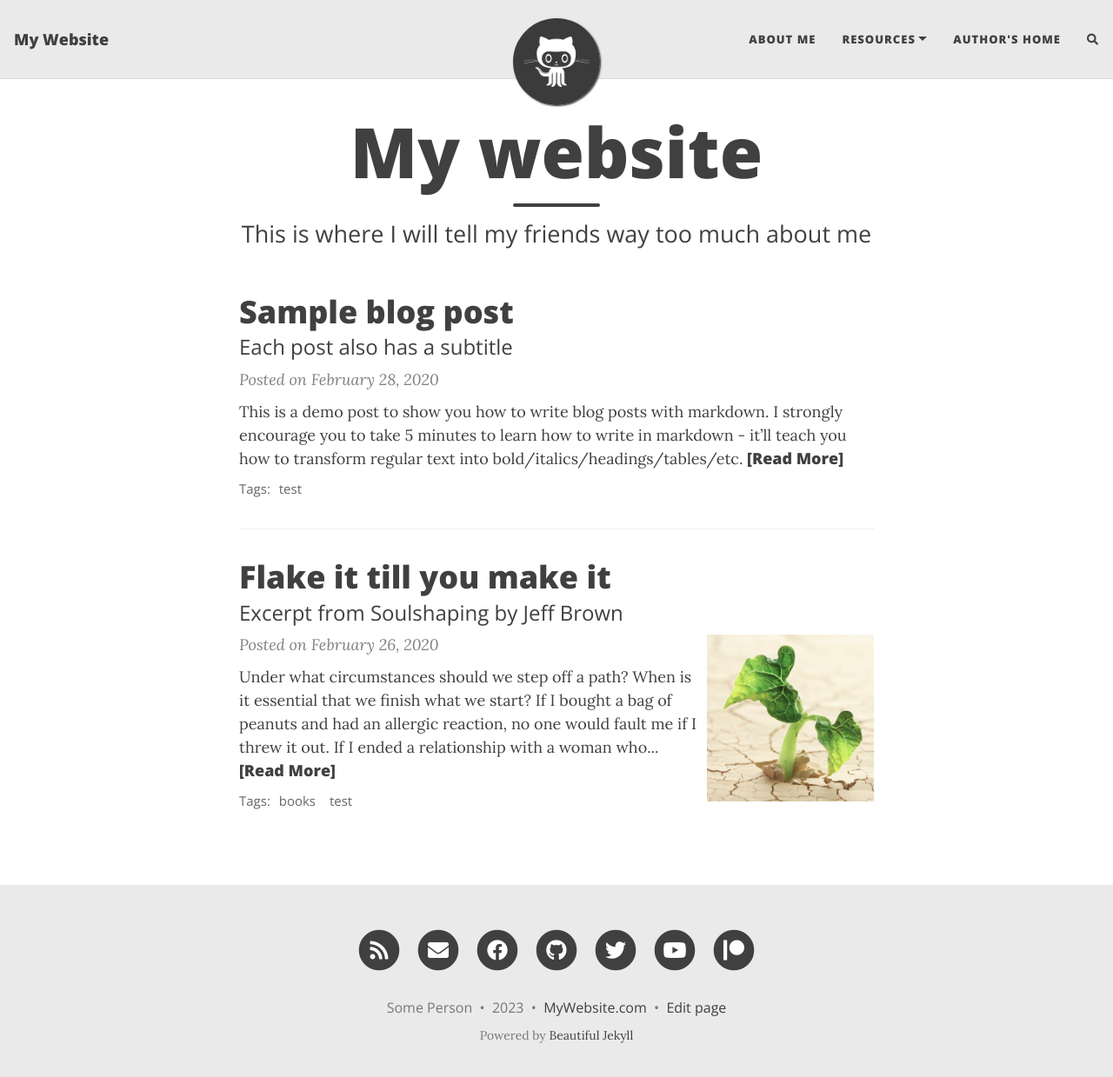
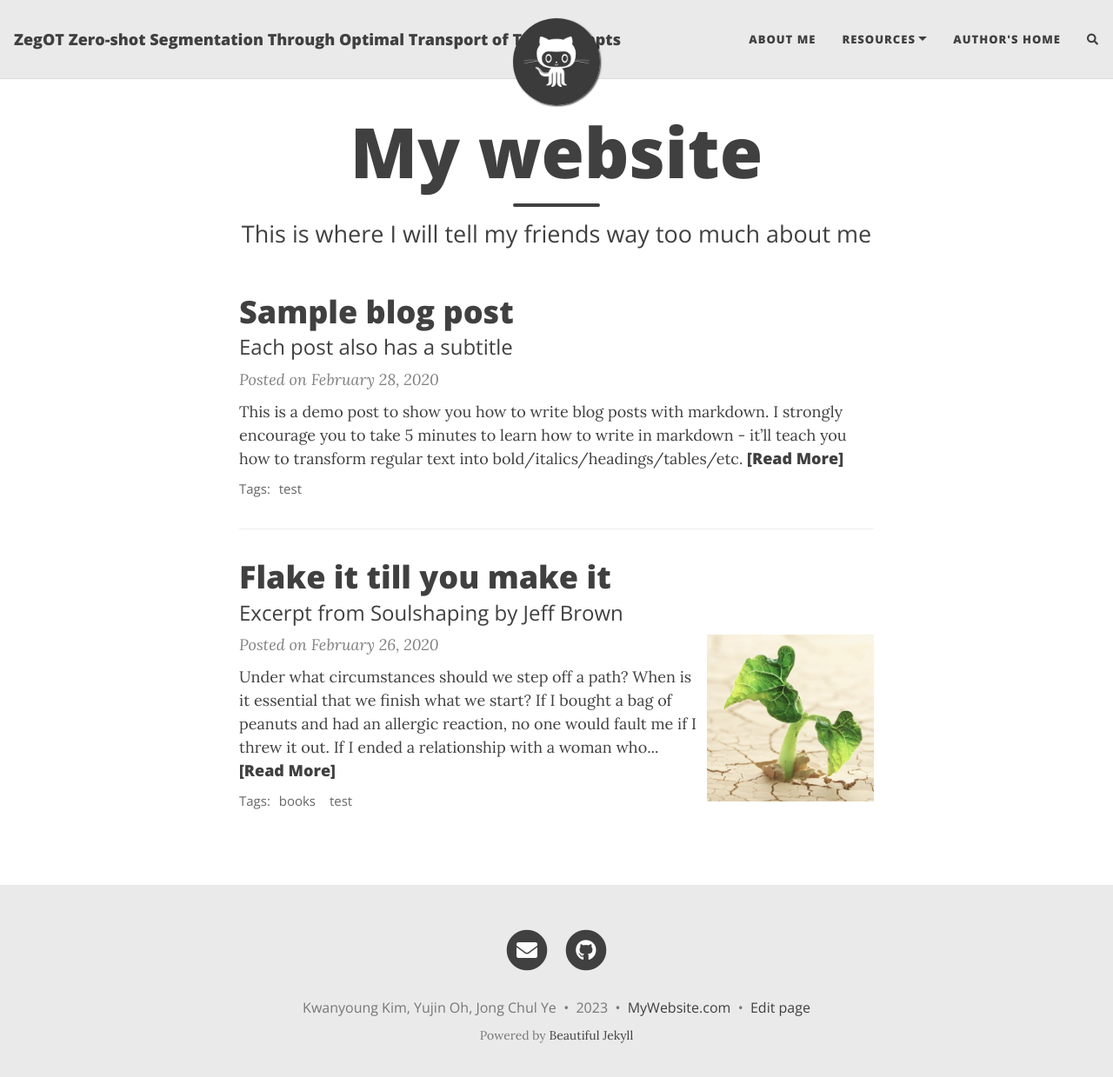
Before and after one commit to cubeyoung/cubeyoung.github.io, a Jekyll site: the page built from index.html, in a window 1280 px wide and 1252 px high. Shown: the top 1239 px of the window at 87% size. Built offline with Jekyll 4.4.1, drawn with Linux system fonts in a browser that asks for light colours; nearby versions of some CDN libraries; the list of posts is cut into pages by our own code; comment, search, counter and statistics services are not loaded; some of the changed lines change nothing that is shown.

Commit message:
chang of title

```diff
--- a/_config.yml
+++ b/_config.yml
@@ -10,10 +10,10 @@
 ############################
 
 # Name of website
-title: My Website
+title: ZegOT Zero-shot Segmentation Through Optimal Transport of Text Prompts
 
 # Your name to show in the footer
-author: Some Person
+author: Kwanyoung Kim, Yujin Oh, Jong Chul Ye
 
 ###############################################
 # --- List of links in the navigation bar --- #
@@ -49,13 +49,13 @@ round-avatar: true
 # Select the social network links that you want to show in the footer.
 # Uncomment the links you want to show and add your information to each one.
 social-network-links:
-  email: "someone@example.com"
-  rss: true  # remove this line if you don't want to show an RSS link at the bottom
-  facebook: deanattali
-  github: daattali
-  twitter: daattali
-  patreon: DeanAttali
-  youtube: c/daattali
+  email: "cubeyoung@kaist.ac.kr"
+#  rss: true  # remove this line if you don't want to show an RSS link at the bottom
+#  facebook: deanattali
+  github: cubeyoung
+#  twitter: daattali
+#  patreon: DeanAttali
+#  youtube: c/daattali
 #  medium: yourname
 #  reddit: yourname
 #  linkedin: daattali
```
